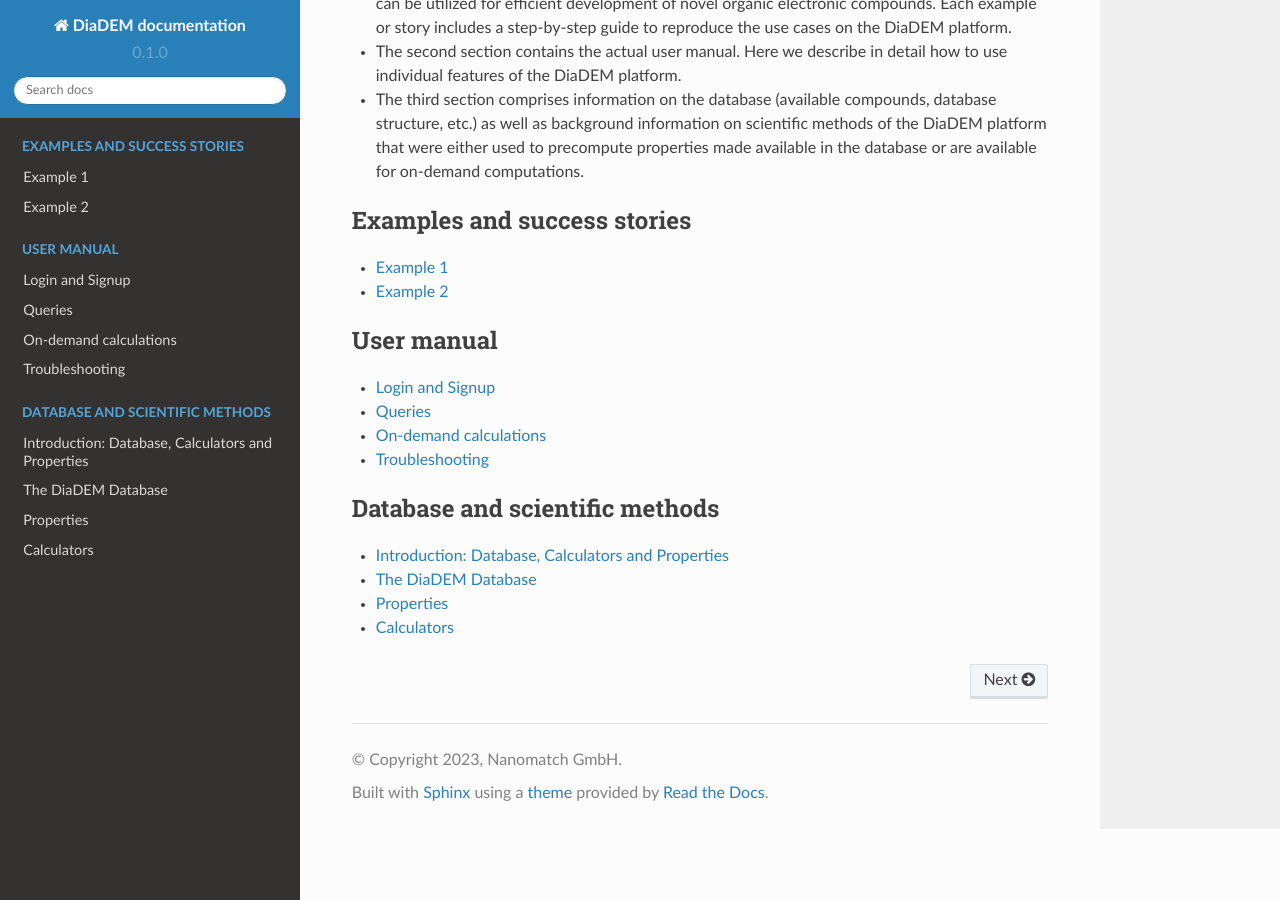
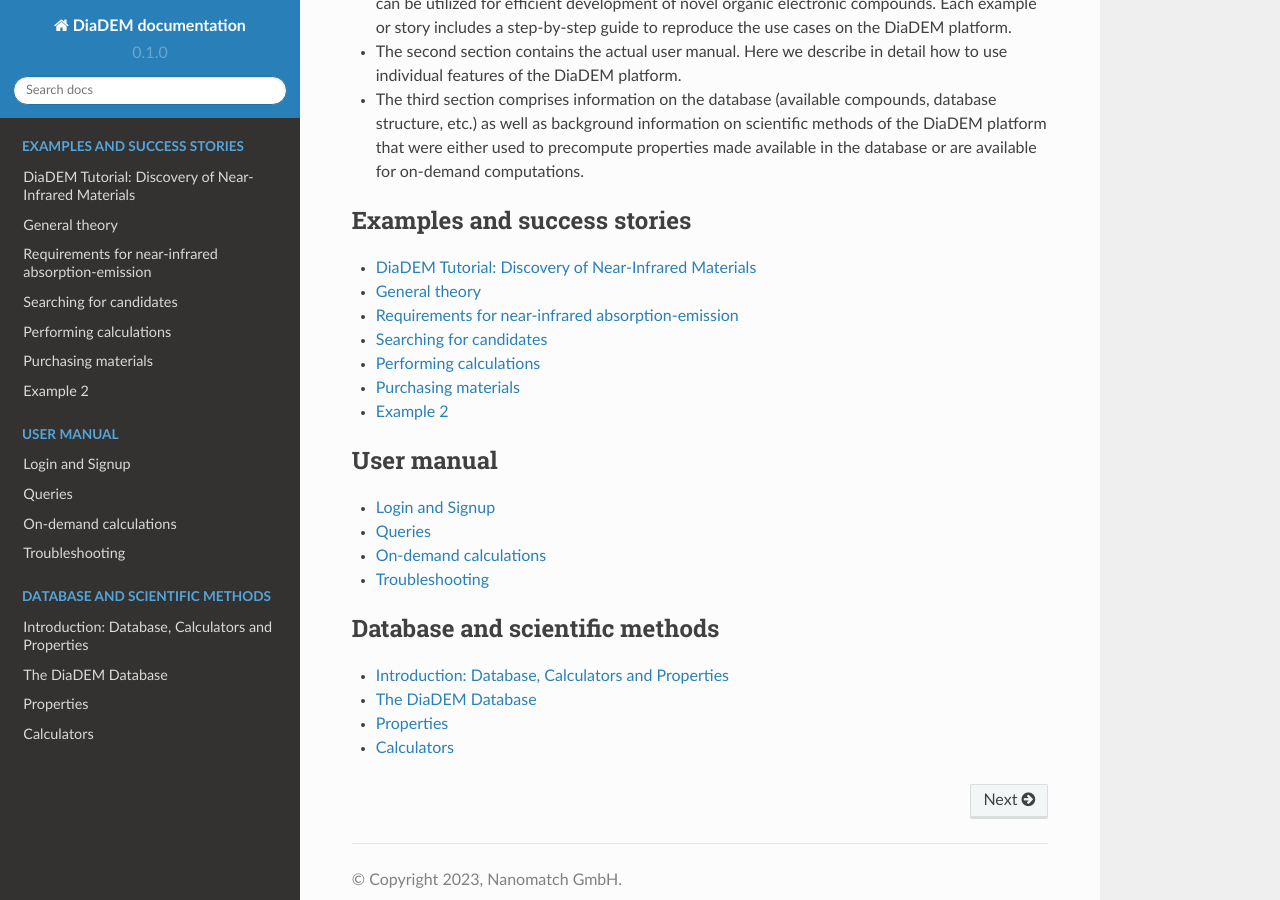
Before and after one commit to diadem-platform/diadem-docs, a Sphinx documentation site: the page built from docs/source/index.rst, in a window 1280 px wide and 900 px high, scrolled down 661 px. Built offline with Sphinx 7.4.7 and the Read the Docs theme 2.0.0, drawn with Linux system fonts in a browser that asks for light colours; some of the changed lines change nothing that is shown.

Commit message:
Near-infrared documenation

```diff
--- /dev/null
+++ b/docs/source/examples/NIR.rst
@@ -0,0 +1,43 @@
+
+DiaDEM Tutorial: Discovery of Near-Infrared Materials
+=======================================================
+
+The discovery of near-infrared materials can be achieved with the DiaDEM platform. Candidates can be purchased directly and tested for near-infrared activity by the researcher.
+
+General theory
+==============
+
+Near-infrared materials are a class of compounds that can absorb and emit light in the near-infrared range (750-2500 nm). Their applications span a wide variety of domains including communications, medical imaging, photovoltaics, sensing and night-vision. The synthesis of photostable, high-mobility and device-compatible near-infrared compounds is extremely challenging, making them a rare and coveted class of materials. Near-infrared absorption and emission in organic compounds is normally seen in extended π-conjugated systems, donor-acceptors, ionic dyes and metal complexes.
+
+Requirements for near-infrared absorption-emission
+==================================================
+
+The requirement for near-infrared absorption-emission is simply the existence of near-infrared absorption and/or emission band(s) in the respective absorption and fluorescence spectra. In computational terms, the energy of the :math:`S_{0}` :math:`\rightarrow` :math:`S_{1}` transition, E(:math:`S_{1}`), should be lower than 1.65 eV (750 nm). Due to molecular design, these low-energy states are usually weak in intensity, e.g. smalltransition dipole moment for donor-acceptors due to non-spatially-overlapping HOMO and LUMOs; therefore, a bright :math:`S_{1}` can be imposed by setting a lower limit for the oscillator strength, f(:math:`S_{1}`).
+
+Further conditions such as low flexibility to avoid conical intersections, and thus nonradiative decay, can be considered with the number of rotatable bonds (:math:`n_{rots}`). All of the above properties, and more, are present for the millions of molecules in the DiaDEM database and can be used to find near-infrared candidates directly.
+
+Searching for candidates
+========================
+
+Finding near-infrared candidates based on the requirements detailed above can be done using the **Search** functionality, found on the navigation bar. Choose the **Property Name** for the first singlet excited state transition energy E(:math:`S_{1}`) and for the **Calculator**, choose **Default**. Set the **Value** to be **less than the 1.65 eV**, then **Submit Query**.
+
+This will search the DiaDEM database for all molecules which have a vertical :math:`S_{0}` :math:`\rightarrow` :math:`S_{1}` energy lower than the boundary of red to near-infrared light.
+For additional constraints, return to the **Search** function and use the **+ Group** button to add another condition block within the same query. Continue by choosing the oscillator strength for the first singlet transition f(:math:`S_{1}`) and set this **Value** to be **greater than 0.05**. This value can be modified; the greater the value, the brighter the :math:`S_{1}` state is predicted to be, removing those entries with forbidden or low-intensity transitions. Once again, use **Default** for the **Calculator**, and **Submit Query**.
+
+Follow the same steps for even stricter constraints, e.g. for minimisation of nonradiative decay which is apparent in more flexible molecules and can be considered with :math:`n_{rots}`.
+
+Performing calculations
+================================
+
+Although promising near-infrared materials can be found simply by searching and purchasing materials directly for laboratory testing, additional properties to create a more specialist library of molecules may be desired. For example, a small excitonic reorganization energy for better singlet exciton dissociation is crucial e.g. for an efficient photovoltaic device. This can be computed on-demand with DiaDEM.
+
+In the **Search** results, clicking on a molecular entry will open a new page with greater detail, including more properties, availability and price. From here, select **Run on-demand calculation** to add the molecule to a new **Project**, then choose the **Calculate** function on the navigation bar. Here, the calculation’s details can be chosen; for the above example, the **Property** to select is **Exciton reorganization energy** (:math:`S_{1}`) with **Default** for the **Calculator**. On the top right, the runtime, CPU cost and cost is given and can be reviewed before hitting the **Calculate** button.
+
+Once a calculation is finished, a **Notification** will appear which can be opened from the navigation bar. If email notifications are enabled, an automated email will be sent upon completion. This notification will lead to a calculation **Results** page where the newly computed property can be reviewed.
+
+Purchasing materials
+=========================
+
+All of the molecules on the DiaDEM database are commercially available and can be purchased directly for laboratory testing; however, availability for a material at any given time can vary.
+
+In the **Search** results, clicking on a molecular entry will open a new page with greater detail, including more properties, availability and price. You can add a material to cart by clicking **Add to cart**. The cart can be accessed at the top right of the banner. From here, the quantity of material can be modified. An **Indicative price** will be shown and a purchase request can be made by pressing **Submit request**. After processing, final pricing, delivery time and additional information will be provided, and a **Notification** will appear which can be opened from the navigation bar. If email notifications are enabled, an automated email will be sent.
--- a/docs/source/examples/example1.rst
+++ /dev/null
@@ -1,2 +0,0 @@
-Example 1
-===========
--- a/docs/source/index.rst
+++ b/docs/source/index.rst
@@ -32,7 +32,7 @@
    :maxdepth: 1
    :caption:  Examples and success stories
 
-   examples/example1
+   examples/NIR
    examples/example2
 
 
```
